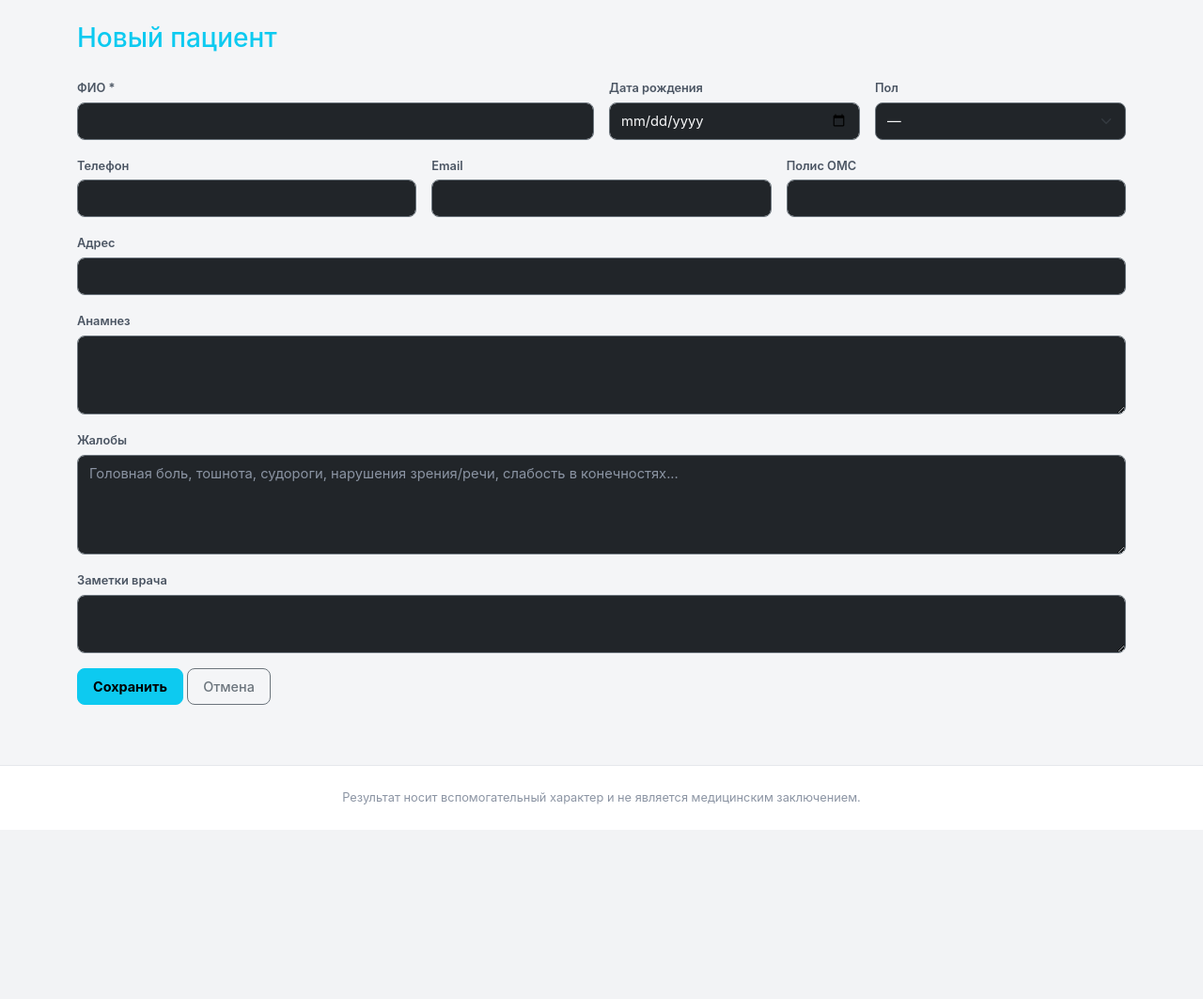
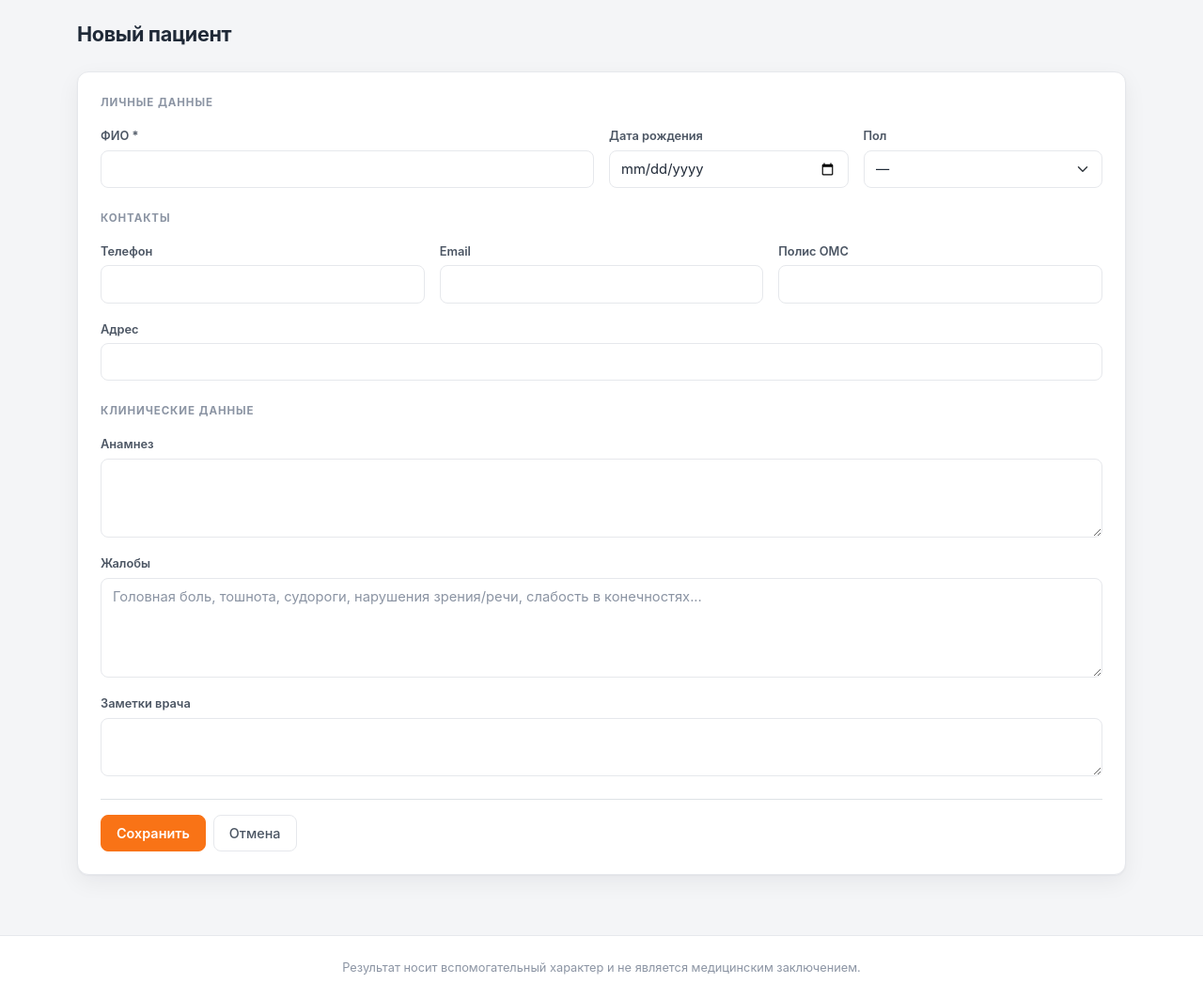
Before and after one commit to RMlisenok/NeuroScan, a Flask app: page /patient/new in a window 1280 px wide. Shown: the part 56-1119 px from the top of the page at 94% size. Before the commit the page ends 939 px from the top, so only its background shows below. Run offline with Flask 3, Linux system fonts and the light colour scheme; a user stored in the database is signed in.

Commit message:
Update patient_new.html

```diff
--- a/templates/patient_new.html
+++ b/templates/patient_new.html
@@ -1,55 +1,70 @@
 {% extends "base.html" %}
 {% block content %}
-<h3 class="text-info mb-4">Новый пациент</h3>
-<form method="post" class="row g-3">
+<div class="ns-page-head">
+    <h1 class="ns-page-title">Новый пациент</h1>
+</div>
+
+<form method="post" class="ns-card p-4">
+    <div class="ns-section-title">Личные данные</div>
+    <div class="row g-3 mb-4">
         <div class="col-md-6">
             <label class="form-label">ФИО *</label>
-        <input name="full_name" class="form-control bg-dark text-light border-secondary" required>
+            <input name="full_name" class="form-control" required>
         </div>
         <div class="col-md-3">
             <label class="form-label">Дата рождения</label>
-        <input type="date" name="birth_date" class="form-control bg-dark text-light border-secondary">
+            <input type="date" name="birth_date" class="form-control">
         </div>
         <div class="col-md-3">
             <label class="form-label">Пол</label>
-        <select name="gender" class="form-select bg-dark text-light border-secondary">
+            <select name="gender" class="form-select">
                 <option value="">—</option>
                 <option>М</option>
                 <option>Ж</option>
             </select>
         </div>
+    </div>
+
+    <div class="ns-section-title">Контакты</div>
+    <div class="row g-3 mb-4">
         <div class="col-md-4">
             <label class="form-label">Телефон</label>
-        <input name="phone" class="form-control bg-dark text-light border-secondary">
+            <input name="phone" class="form-control">
         </div>
         <div class="col-md-4">
             <label class="form-label">Email</label>
-        <input name="email" class="form-control bg-dark text-light border-secondary">
+            <input name="email" class="form-control">
         </div>
         <div class="col-md-4">
             <label class="form-label">Полис ОМС</label>
-        <input name="insurance_number" class="form-control bg-dark text-light border-secondary">
+            <input name="insurance_number" class="form-control">
         </div>
         <div class="col-12">
             <label class="form-label">Адрес</label>
-        <input name="address" class="form-control bg-dark text-light border-secondary">
+            <input name="address" class="form-control">
         </div>
+    </div>
+
+    <div class="ns-section-title">Клинические данные</div>
+    <div class="row g-3">
         <div class="col-12">
             <label class="form-label">Анамнез</label>
-        <textarea name="anamnesis" rows="3" class="form-control bg-dark text-light border-secondary"></textarea>
+            <textarea name="anamnesis" rows="3" class="form-control"></textarea>
         </div>
         <div class="col-12">
             <label class="form-label">Жалобы</label>
-        <textarea name="complaints" rows="4" class="form-control bg-dark text-light border-secondary"
+            <textarea name="complaints" rows="4" class="form-control"
 placeholder="Головная боль, тошнота, судороги, нарушения зрения/речи, слабость в конечностях..."></textarea>
         </div>
         <div class="col-12">
             <label class="form-label">Заметки врача</label>
-        <textarea name="notes" rows="2" class="form-control bg-dark text-light border-secondary"></textarea>
+            <textarea name="notes" rows="2" class="form-control"></textarea>
         </div>
-    <div class="col-12">
-        <button class="btn btn-info fw-bold">Сохранить</button>
-        <a href="{{ url_for('dashboard') }}" class="btn btn-outline-secondary">Отмена</a>
+    </div>
+
+    <div class="d-flex gap-2 mt-4 pt-3 border-top">
+        <button class="btn btn-brand">Сохранить</button>
+        <a href="{{ url_for('dashboard') }}" class="btn btn-ghost">Отмена</a>
     </div>
 </form>
 {% endblock %}
```
Lines whose indentation alone changed are shown as unchanged.
